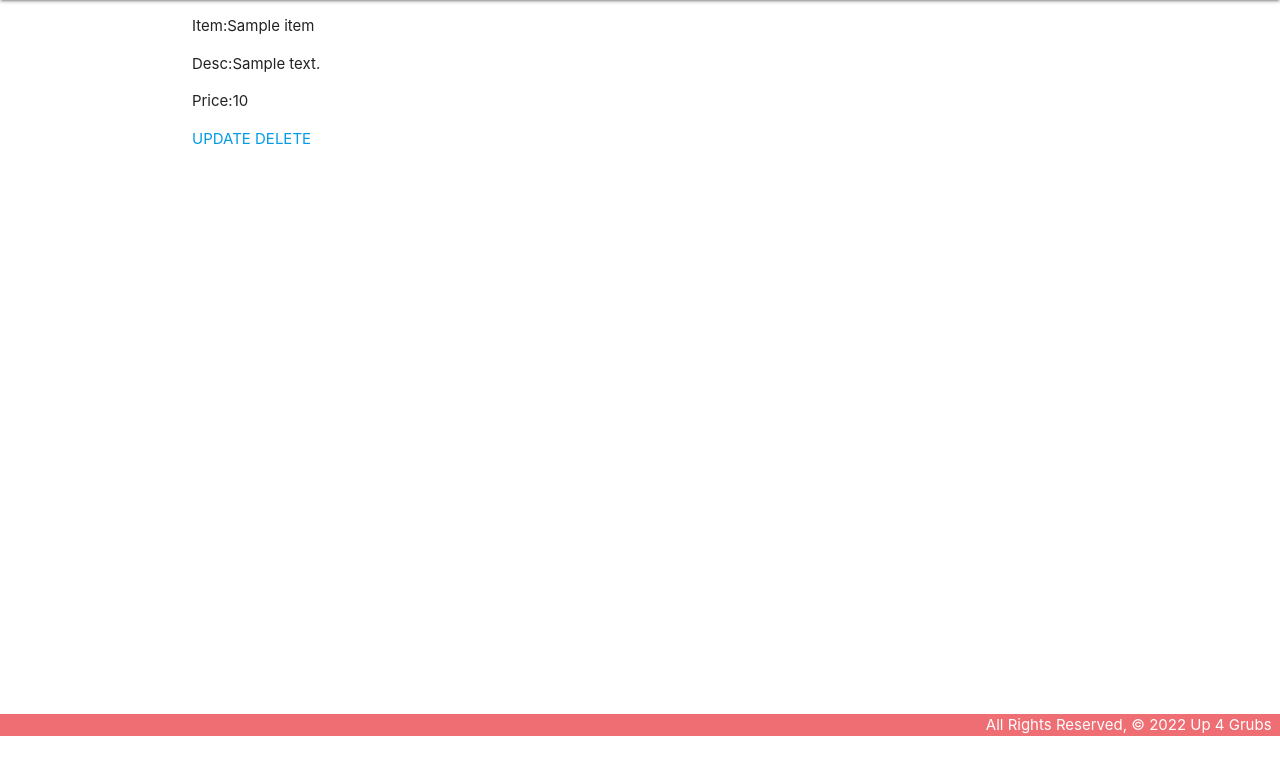
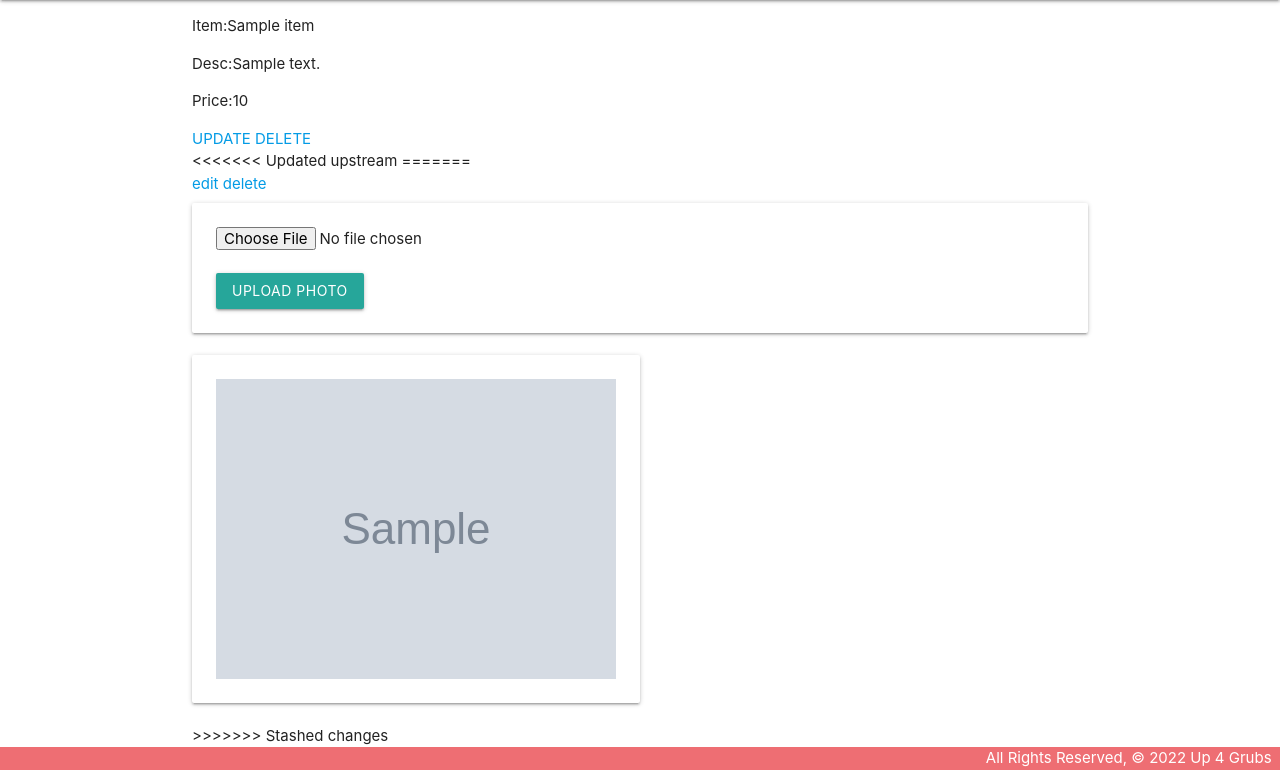
Before and after one commit to MaDTrX/Up4Grubs, a Django app: template main_app/templates/main_app/grub_detail.html in a window 1280 px wide. Shown: the part 64-834 px from the top of the page. Before the commit the page ends 800 px from the top, so only its background shows below. Run offline with Django 3.2, Linux system fonts and the light colour scheme; the template is opened without the code that fills it: most values are stand-ins (such as "Sample title", 1, 10 or a date in 2020); grey boxes marked "Sample" are stand-in pictures.

Commit message:
Aws photos
env file excluded

```diff
--- a/main_app/templates/main_app/grub_detail.html
+++ b/main_app/templates/main_app/grub_detail.html
@@ -7,5 +7,26 @@
     <a href='{% url 'grubs_update' grub.id %}'> UPDATE </a>
     <a href='{% url 'grubs_delete' grub.id %}'> DELETE </a>
 </div>
+<<<<<<< Updated upstream
+=======
+<div class="card-action">
+    <a href='{% url 'grubs_update' grub.id %}'> edit </a>
+    <a href='{% url 'grubs_delete' grub.id %}'> delete </a>
+</div>
+<form action="{% url 'add_photo' grub.id %}" enctype='multipart/form-data' method='POST' class='card-panel'>
+    {% csrf_token %}
+    <input type='file' name='photo-file'>
+    <br><br>
+    <input type=submit class='btn' value='Upload Photo'>
+</form>
+<div>
+    {% for photo in grub.photo_set.all %}
+        <img class='responsive-img card-panel' src="{{ photo.url}}">
+    {% empty %}
+        <div class="card-panel center-align">No Photos Uploaded</div>
+    {% endfor %}
+</div>
+
+>>>>>>> Stashed changes
 
 {%  endblock %}
--- a/main_app/urls.py
+++ b/main_app/urls.py
@@ -9,6 +9,12 @@ urlpatterns = [
     path('grubs/detail/<int:pk>/',GrubDetail.as_view(), name='grubs_detail'),
     path('grubs/create/',GrubCreate.as_view(), name='grubs_create'),
     path('grubs/update/<int:pk>/',GrubUpdate.as_view(), name='grubs_update'),
+<<<<<<< Updated upstream
     path('grubs/delete/<int:pk>/',GrubDelete.as_view(), name='grubs_delete')
+=======
+    path('grubs/delete/<int:pk>/',GrubDelete.as_view(), name='grubs_delete'),
+    path('grubs/<int:grub_id>/add_photo/', views.add_photo, name='add_photo' ),
+    path('accounts/signup/', views.signup, name='signup'),
+>>>>>>> Stashed changes
     #checkout path
 ]
```
Also changed, not shown: main_app/models.py (+21 -0 lines), main_app/views.py (+53 -0 lines), upforgrubs/settings.py (+4 -3 lines), main_app/migrations/0001_initial.py, main_app/migrations/0002_grub_exp.py (added).
